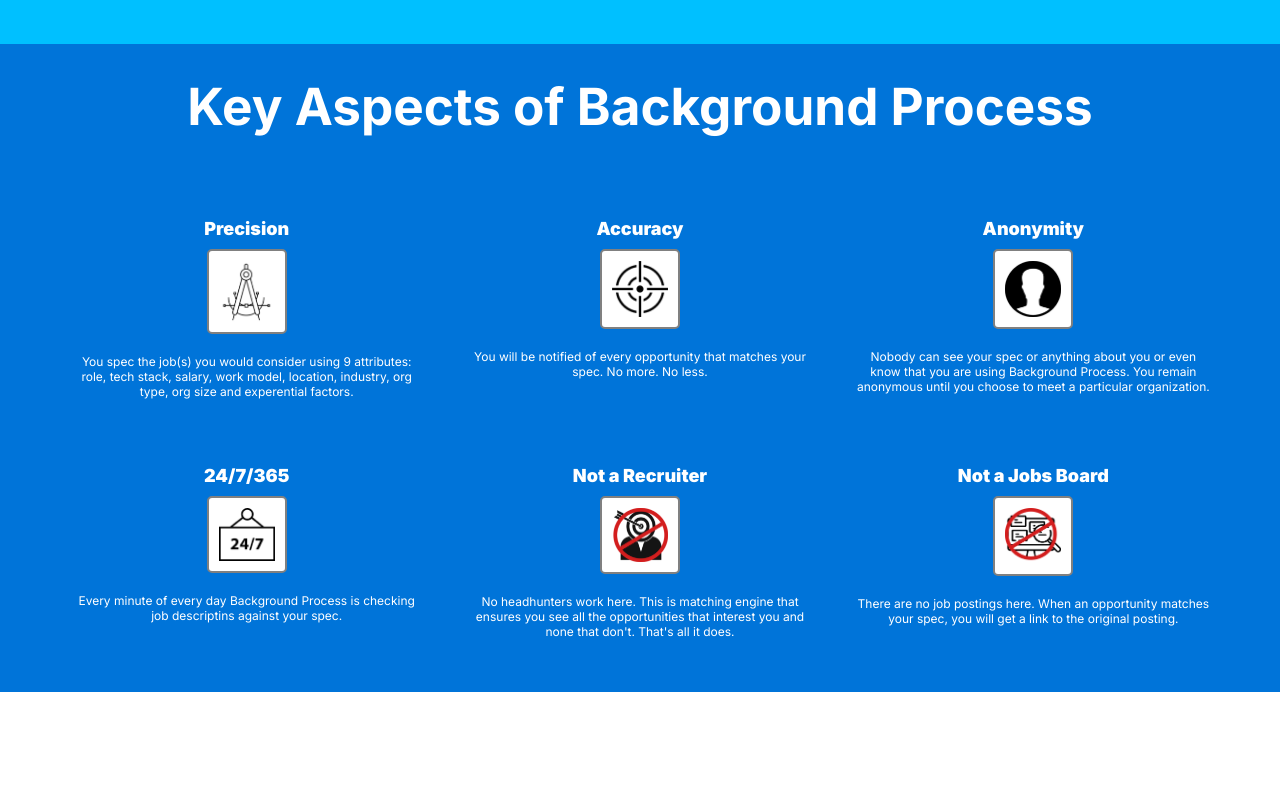
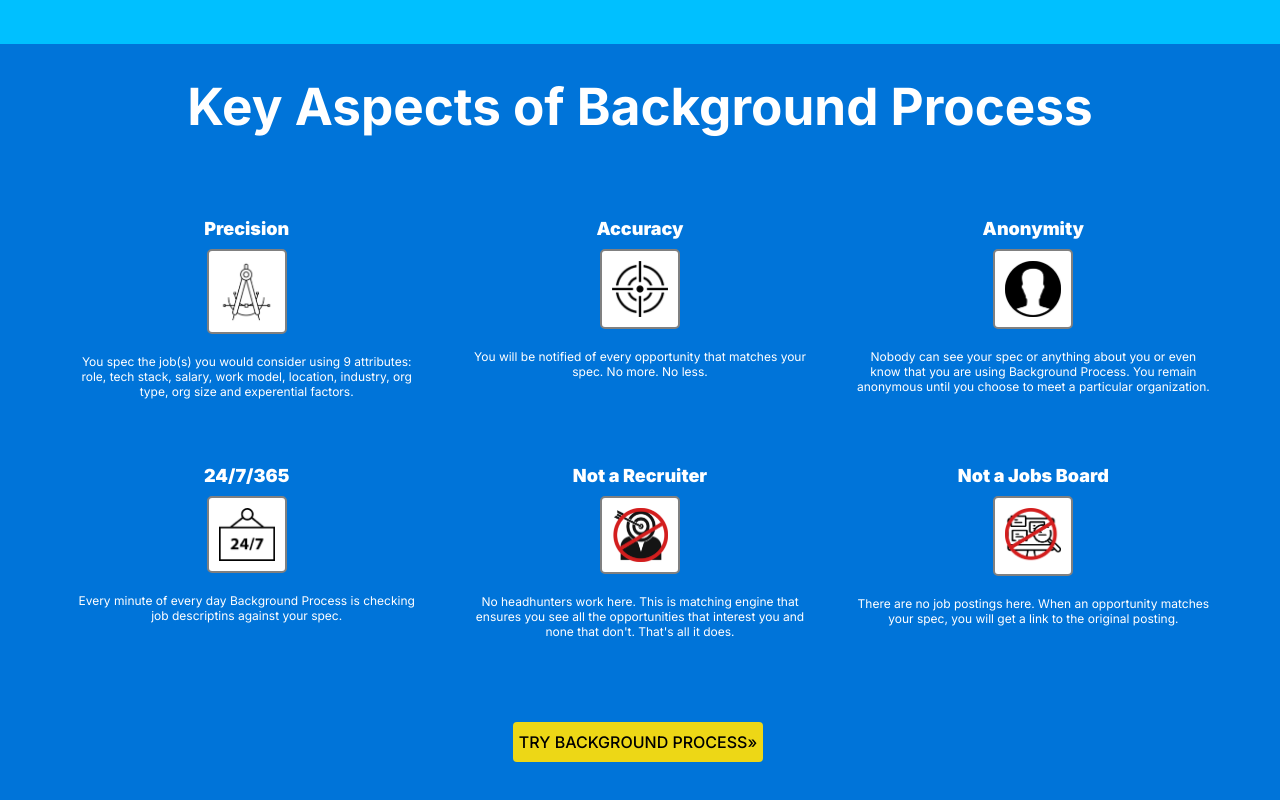
Before and after one commit to tammer/bootstrap-practice, a React (Create React App) app: page /l in a window 1280 px wide. Shown: the part 1922-2722 px from the top of the page. Before the commit the page ends 2614 px from the top, so only its background shows below. Built offline with nearby package versions, Linux system fonts and the light colour scheme.

Commit message:
landing page CTA

```diff
--- a/src/App.scss
+++ b/src/App.scss
@@ -418,6 +418,11 @@
   color: white;
 }
 
+.ssection:nth-child(6) {
+  background-color: rgb(0, 116, 217);
+  color: white;
+}
+
 .feature {
   // background-color: pink;
   // display: grid;
--- a/src/pages/landing.jsx
+++ b/src/pages/landing.jsx
@@ -183,6 +183,22 @@
       subtitle={null}
       body={body}
     />,
+    <Content
+      body={
+        <>
+          <div
+            className="align-center"
+            style={{ marginTop: "-100px", paddingBottom: "300px" }}
+          >
+            <a href="/requirements">
+              <button className="bp-button">
+                Try Background Process&raquo;
+              </button>
+            </a>
+          </div>
+        </>
+      }
+    />,
   ];
   return (
     <>
```
